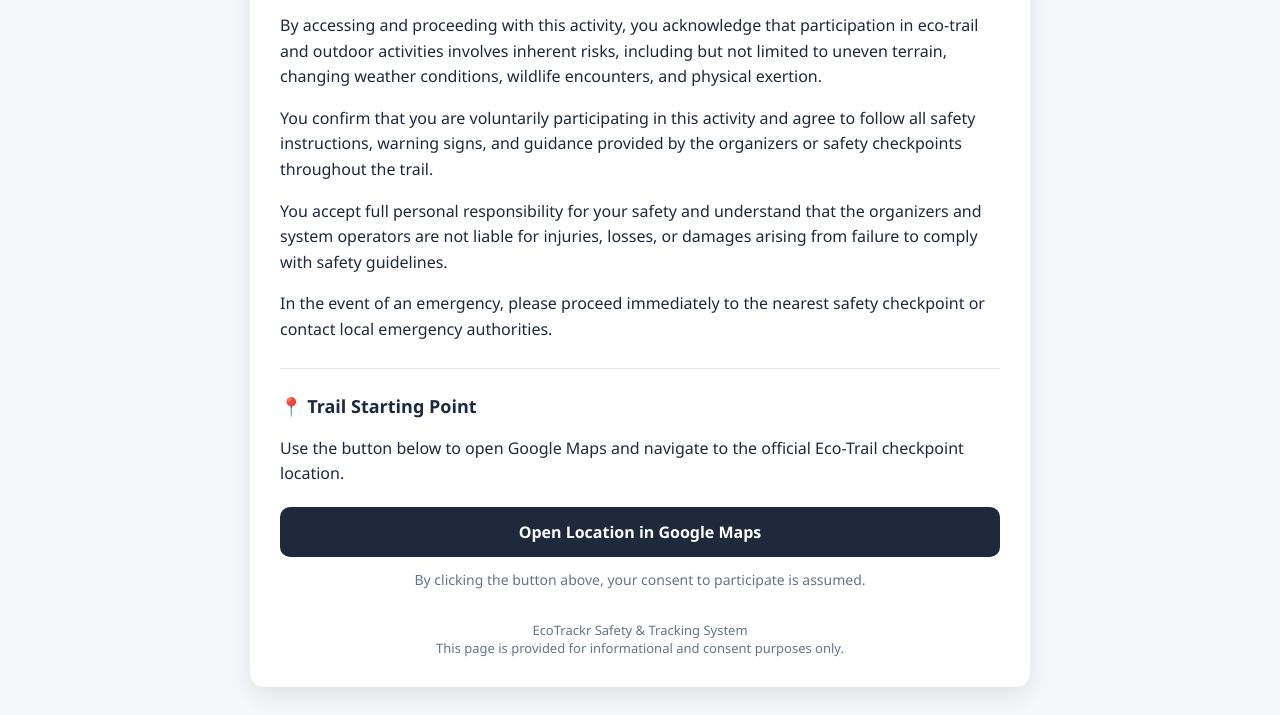
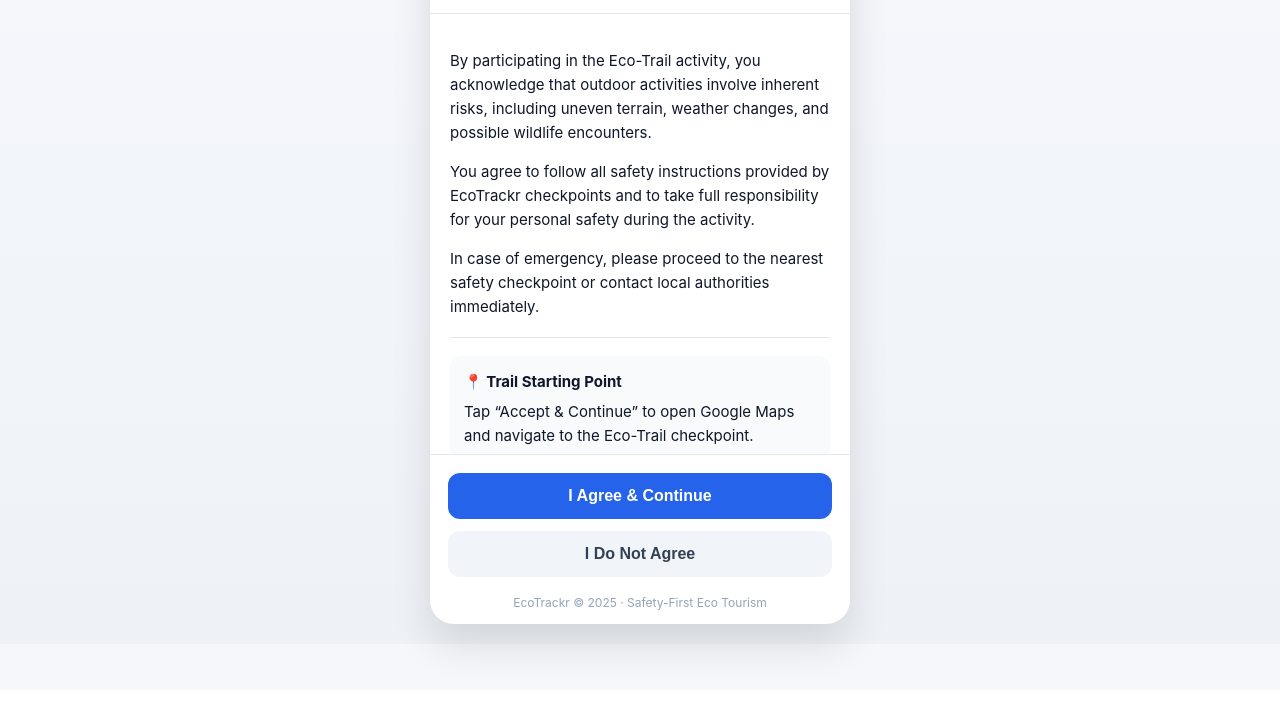
Before and after one commit to dino-fyp/ecotrackr-consent, a plain HTML site: page index.html in a window 1280 px wide. Shown: the part 110-825 px from the top of the page. After the commit the page ends 800 px from the top, so only its background shows below. Drawn offline with Linux system fonts and the light colour scheme.

Commit message:
Update consent page

```diff
--- a/index.html
+++ b/index.html
@@ -1,135 +1,186 @@
 <!DOCTYPE html>
 <html lang="en">
 <head>
-  <meta charset="UTF-8">
-  <title>EcoTrackr – Trail Participation Consent</title>
-  <meta name="viewport" content="width=device-width, initial-scale=1">
+  <meta charset="UTF-8" />
+  <title>EcoTrackr – Trail Consent</title>
+  <meta name="viewport" content="width=device-width, initial-scale=1" />
 
   <style>
-    body {
-      font-family: "Segoe UI", Arial, sans-serif;
-      background: #f5f7fb;
-      padding: 20px;
-      color: #1e293b;
+    * {
+      box-sizing: border-box;
     }
 
-    .card {
-      max-width: 720px;
+    body {
+      margin: 0;
+      font-family: -apple-system, BlinkMacSystemFont, "Segoe UI", Roboto, Arial, sans-serif;
+      background: linear-gradient(180deg, #f5f7fb, #eef2f7);
+      padding: 20px;
+      color: #0f172a;
+    }
+
+    .phone {
+      max-width: 420px;
       margin: auto;
       background: #ffffff;
-      padding: 30px;
-      border-radius: 14px;
-      box-shadow: 0 10px 25px rgba(0,0,0,0.08);
+      border-radius: 24px;
+      box-shadow: 0 20px 40px rgba(0,0,0,0.12);
+      overflow: hidden;
     }
 
-    h1 {
-      font-size: 24px;
-      margin-bottom: 10px;
+    .header {
+      padding: 24px 20px 16px;
+      text-align: center;
+      border-bottom: 1px solid #e5e7eb;
     }
 
-    h3 {
-      margin-top: 25px;
-      font-size: 18px;
+    .header h2 {
+      margin: 0;
+      font-size: 22px;
+      font-weight: 700;
     }
 
-    p {
-      line-height: 1.6;
-      margin-bottom: 14px;
-    }
-
-    hr {
-      border: none;
-      border-top: 1px solid #e5e7eb;
-      margin: 25px 0;
-    }
-
-    .btn {
-      display: block;
-      margin-top: 20px;
-      padding: 14px;
-      text-align: center;
-      background: #1e293b;
-      color: #ffffff;
-      text-decoration: none;
-      border-radius: 10px;
-      font-weight: 600;
-      font-size: 16px;
-    }
-
-    .btn:hover {
-      background: #0f172a;
-    }
-
-    .secondary {
-      margin-top: 12px;
-      text-align: center;
+    .header p {
+      margin-top: 6px;
       font-size: 14px;
       color: #64748b;
     }
 
-    footer {
-      margin-top: 30px;
-      font-size: 13px;
-      color: #64748b;
+    .content {
+      padding: 20px;
+      max-height: 55vh;
+      overflow-y: auto;
+      font-size: 15px;
+      line-height: 1.6;
+    }
+
+    .content p {
+      margin-bottom: 14px;
+    }
+
+    .divider {
+      height: 1px;
+      background: #e5e7eb;
+      margin: 18px 0;
+    }
+
+    .location {
+      background: #f8fafc;
+      border-radius: 12px;
+      padding: 14px;
+      margin-bottom: 18px;
+    }
+
+    .location strong {
+      display: block;
+      margin-bottom: 6px;
+    }
+
+    .buttons {
+      padding: 18px;
+      display: flex;
+      flex-direction: column;
+      gap: 12px;
+      border-top: 1px solid #e5e7eb;
+    }
+
+    .btn {
+      padding: 14px;
+      border-radius: 12px;
+      font-size: 16px;
+      font-weight: 600;
       text-align: center;
+      cursor: pointer;
+      border: none;
+    }
+
+    .btn.accept {
+      background: #2563eb;
+      color: #ffffff;
+    }
+
+    .btn.accept:hover {
+      background: #1d4ed8;
+    }
+
+    .btn.decline {
+      background: #f1f5f9;
+      color: #334155;
+    }
+
+    .btn.decline:hover {
+      background: #e2e8f0;
+    }
+
+    .footer-note {
+      text-align: center;
+      font-size: 12px;
+      color: #94a3b8;
+      padding-bottom: 14px;
     }
   </style>
 </head>
-
 <body>
 
-<div class="card">
+<div class="phone">
 
-  <h1>EcoTrackr Trail Participation Consent</h1>
+  <div class="header">
+    <h2>EcoTrackr Consent</h2>
+    <p>Eco-Trail Safety & Navigation</p>
+  </div>
 
+  <div class="content">
     <p>
-    By accessing and proceeding with this activity, you acknowledge that participation
-    in eco-trail and outdoor activities involves inherent risks, including but not limited
-    to uneven terrain, changing weather conditions, wildlife encounters, and physical exertion.
+      By participating in the Eco-Trail activity, you acknowledge that outdoor
+      activities involve inherent risks, including uneven terrain, weather changes,
+      and possible wildlife encounters.
     </p>
 
     <p>
-    You confirm that you are voluntarily participating in this activity and agree to follow
-    all safety instructions, warning signs, and guidance provided by the organizers or safety
-    checkpoints throughout the trail.
+      You agree to follow all safety instructions provided by EcoTrackr checkpoints
+      and to take full responsibility for your personal safety during the activity.
     </p>
 
     <p>
-    You accept full personal responsibility for your safety and understand that the organizers
-    and system operators are not liable for injuries, losses, or damages arising from failure
-    to comply with safety guidelines.
+      In case of emergency, please proceed to the nearest safety checkpoint or
+      contact local authorities immediately.
     </p>
 
-  <p>
-    In the event of an emergency, please proceed immediately to the nearest safety checkpoint
-    or contact local emergency authorities.
-  </p>
+    <div class="divider"></div>
 
-  <hr>
+    <div class="location">
+      <strong>📍 Trail Starting Point</strong>
+      Tap “Accept & Continue” to open Google Maps and navigate to the Eco-Trail checkpoint.
+    </div>
+  </div>
 
-  <h3>📍 Trail Starting Point</h3>
+  <div class="buttons">
+    <button class="btn accept" onclick="acceptConsent()">
+      I Agree & Continue
+    </button>
 
-  <p>
-    Use the button below to open Google Maps and navigate to the official Eco-Trail checkpoint
-    location.
-  </p>
+    <button class="btn decline" onclick="declineConsent()">
+      I Do Not Agree
+    </button>
+  </div>
 
-  <a class="btn"
-     href="https://www.google.com/maps?q=3.1390,101.6869"
-     target="_blank">
-    Open Location in Google Maps
-  </a>
-
-  <p class="secondary">
-    By clicking the button above, your consent to participate is assumed.
-  </p>
-
-  <footer>
-    EcoTrackr Safety & Tracking System<br>
-    This page is provided for informational and consent purposes only.
-  </footer>
+  <div class="footer-note">
+    EcoTrackr © 2025 · Safety-First Eco Tourism
+  </div>
 
 </div>
 
+<script>
+  function acceptConsent() {
+    // Redirect to Google Maps
+    window.location.href = "https://www.google.com/maps?q=3.1390,101.6869";
+  }
+
+  function declineConsent() {
+    alert(
+      "You must accept the consent to participate in the Eco-Trail activity."
+    );
+  }
+</script>
+
 </body>
 </html>
```
Lines whose indentation alone changed are shown as unchanged.
